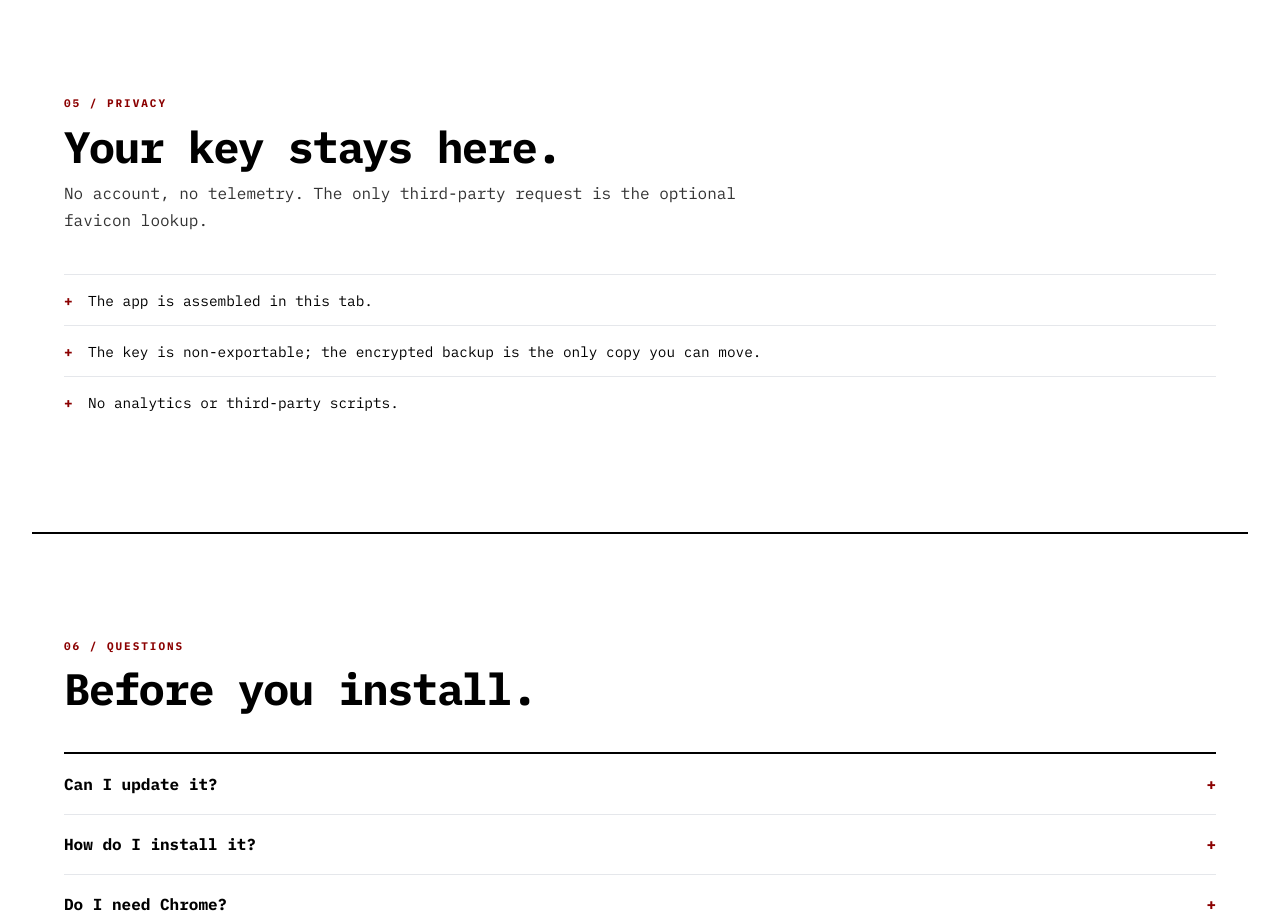
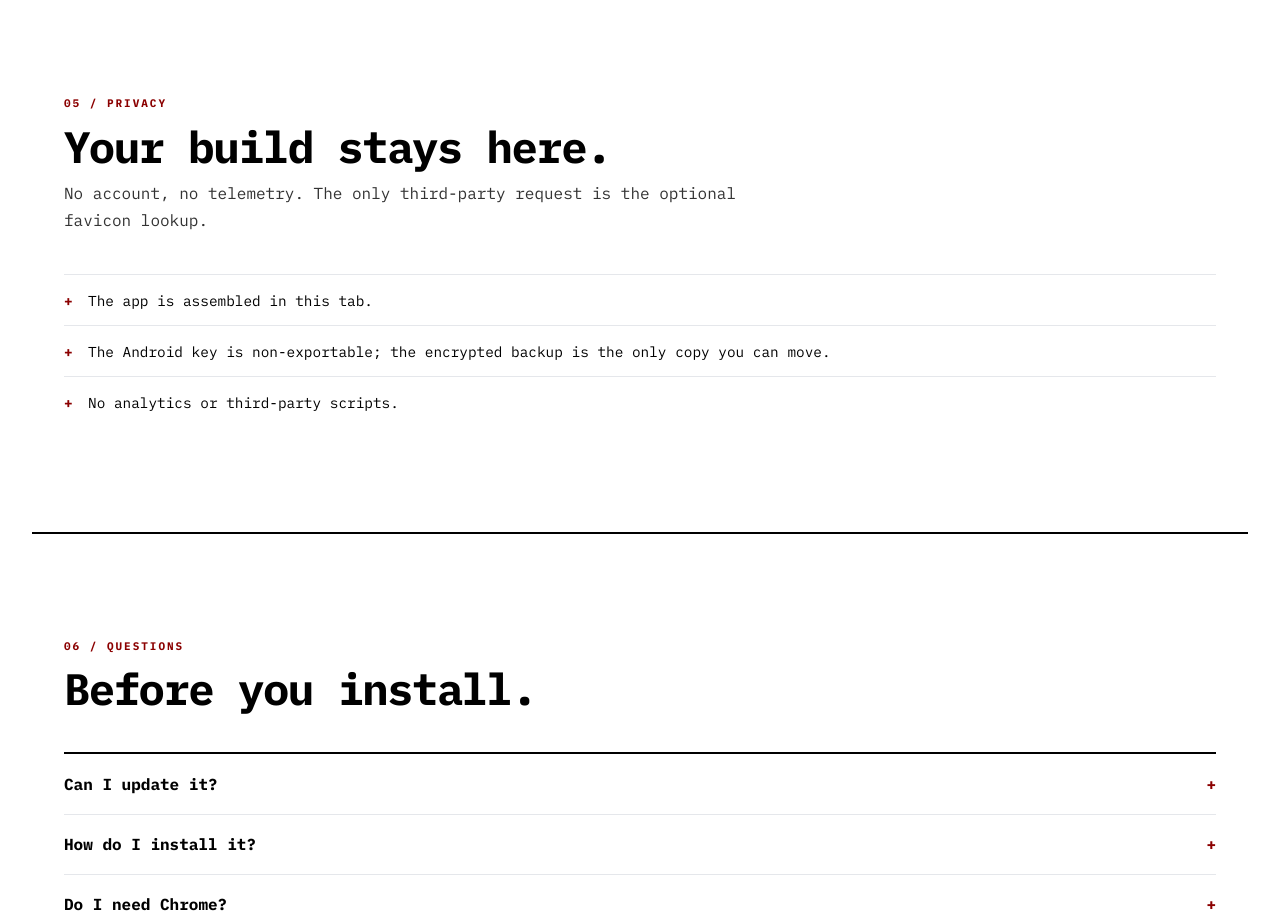
Before and after one commit to YasogaN/url2apk, a website built with Vite: page web/index.html in a window 1280 px wide. Shown: the part 2980-3904 px from the top of the page. Built offline with nearby package versions, Linux system fonts and the light colour scheme; what @peculiar/x509 would draw is missing.

Commit message:
refactor(web): make the privacy copy target-neutral

```diff
--- a/web/index.html
+++ b/web/index.html
@@ -366,7 +366,7 @@
         <div class="section-head">
           <p class="eyebrow">05 / PRIVACY</p>
           <div>
-            <h2 id="privacy-title">Your key stays here.</h2>
+            <h2 id="privacy-title">Your build stays here.</h2>
             <p class="section-lede">
               No account, no telemetry. The only third-party request is the
               optional favicon lookup.
@@ -376,7 +376,7 @@
 
         <ul class="checklist">
           <li>The app is assembled in this tab.</li>
-          <li>The key is non-exportable; the encrypted backup is the only copy you can move.</li>
+          <li>The Android key is non-exportable; the encrypted backup is the only copy you can move.</li>
           <li>No analytics or third-party scripts.</li>
         </ul>
       </section>
```
